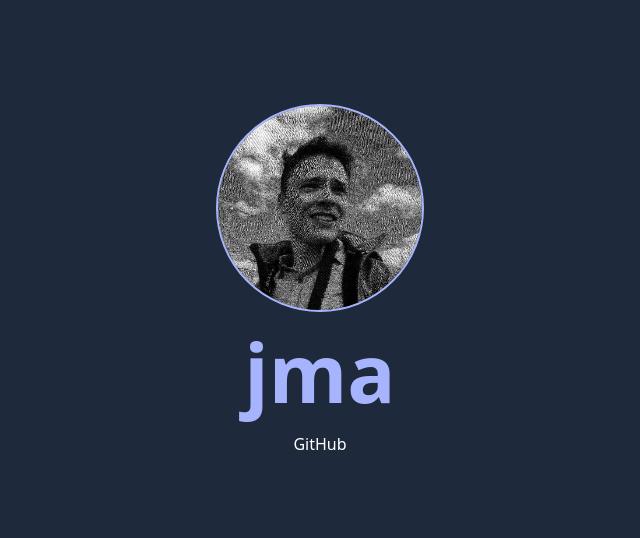
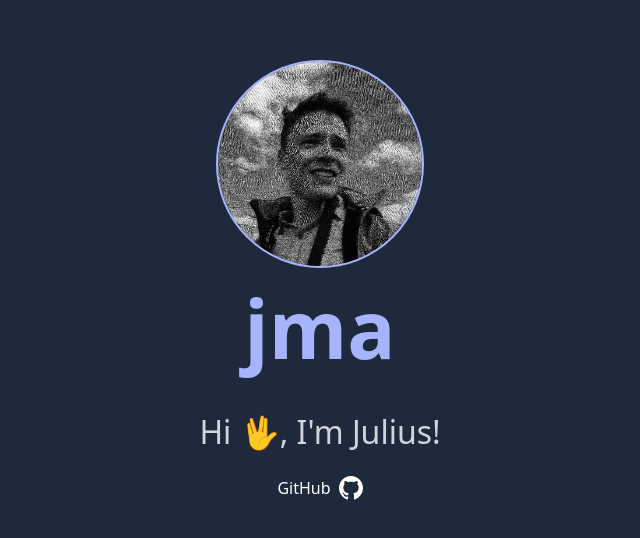
Before and after one commit to jmadotgg/jma.gg, a Next.js app: page / in a window 1280 px wide. Shown: the part 120-658 px from the top of the page, without its empty margins (320-960 px from the left). Built offline with nearby package versions, Linux system fonts and the light colour scheme.

Commit message:
Optimize image Add GitHub Logo

```diff
--- a/src/pages/index.tsx
+++ b/src/pages/index.tsx
@@ -2,6 +2,7 @@
 import Head from "next/head";
 import Image from "next/image";
 import profilePic from "../img/profile.jpg";
+import githubPic from "../img/github.svg";
 
 type TechnologyCardProps = {
   name: string;
@@ -20,16 +21,38 @@
 
       <main className="container mx-auto flex flex-col items-center justify-center h-screen p-4">
         <div className="w-52 h-52 rounded-full overflow-hidden border-indigo-300 border-2 bg-slate-600 ">
-          <Image src={profilePic} alt="Profile picture" />
+          <Image
+            src={profilePic}
+            alt="Profile picture"
+            width="250"
+            height="250"
+            placeholder="blur"
+          />
         </div>
         <h1 className="text-5xl md:text-[5rem] leading-normal font-extrabold text-gray-700">
           <span title="Julius Makel" className="text-indigo-300">
             jma
           </span>
         </h1>
+        <p className="text-gray-300 md:text-[2rem] my-5">Hi 🖖, I'm Julius! </p>
         <span>
-          <a className="text-white" href="https://github.com/jmadotgg">
+          <a
+            className="fill-white text-white flex gap-2"
+            href="https://github.com/jmadotgg"
+          >
             GitHub
+            <svg
+              aria-hidden="true"
+              height="24"
+              viewBox="0 0 16 16"
+              width="24"
+              data-view-component="true"
+            >
+              <path
+                fill-rule="evenodd"
+                d="M8 0C3.58 0 0 3.58 0 8c0 3.54 2.29 6.53 5.47 7.59.4.07.55-.17.55-.38 0-.19-.01-.82-.01-1.49-2.01.37-2.53-.49-2.69-.94-.09-.23-.48-.94-.82-1.13-.28-.15-.68-.52-.01-.53.63-.01 1.08.58 1.23.82.72 1.21 1.87.87 2.33.66.07-.52.28-.87.51-1.07-1.78-.2-3.64-.89-3.64-3.95 0-.87.31-1.59.82-2.15-.08-.2-.36-1.02.08-2.12 0 0 .67-.21 2.2.82.64-.18 1.32-.27 2-.27.68 0 1.36.09 2 .27 1.53-1.04 2.2-.82 2.2-.82.44 1.1.16 1.92.08 2.12.51.56.82 1.27.82 2.15 0 3.07-1.87 3.75-3.65 3.95.29.25.54.73.54 1.48 0 1.07-.01 1.93-.01 2.2 0 .21.15.46.55.38A8.013 8.013 0 0016 8c0-4.42-3.58-8-8-8z"
+              ></path>
+            </svg>
           </a>
         </span>
       </main>
```
